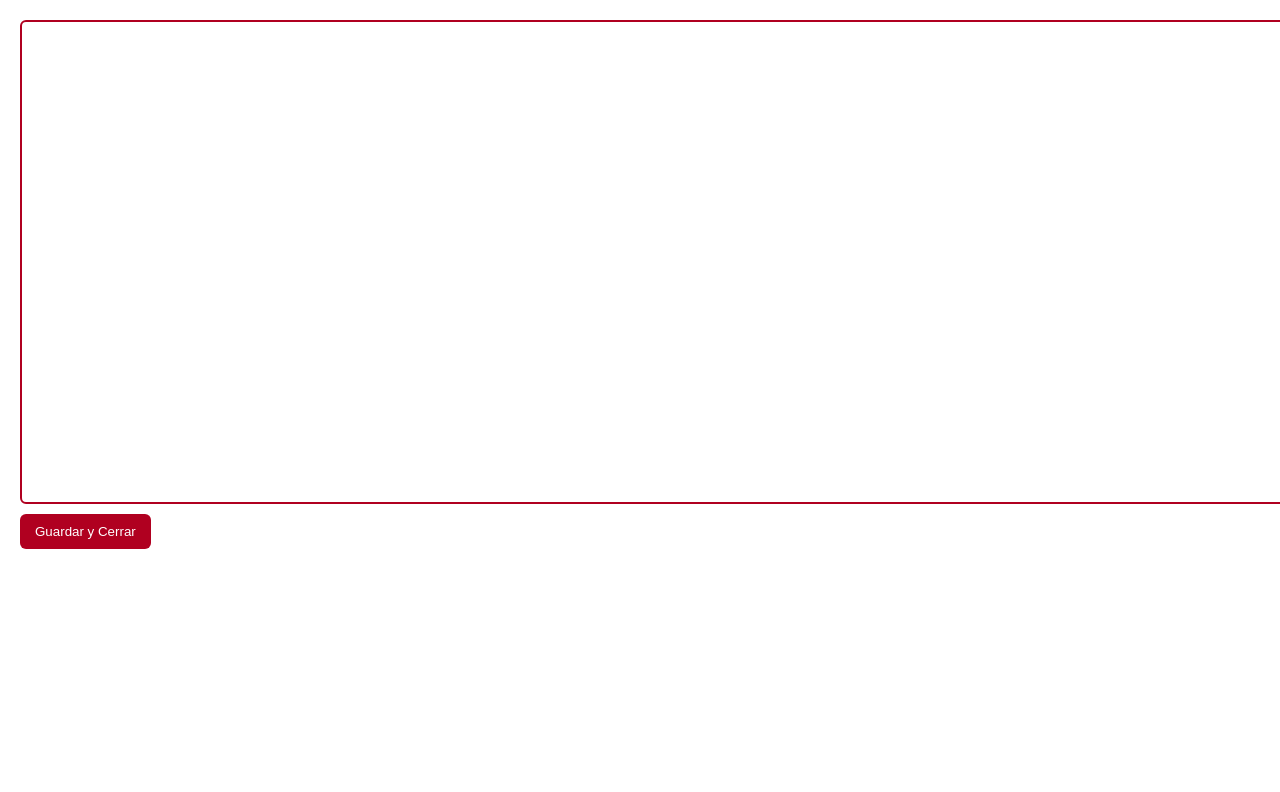
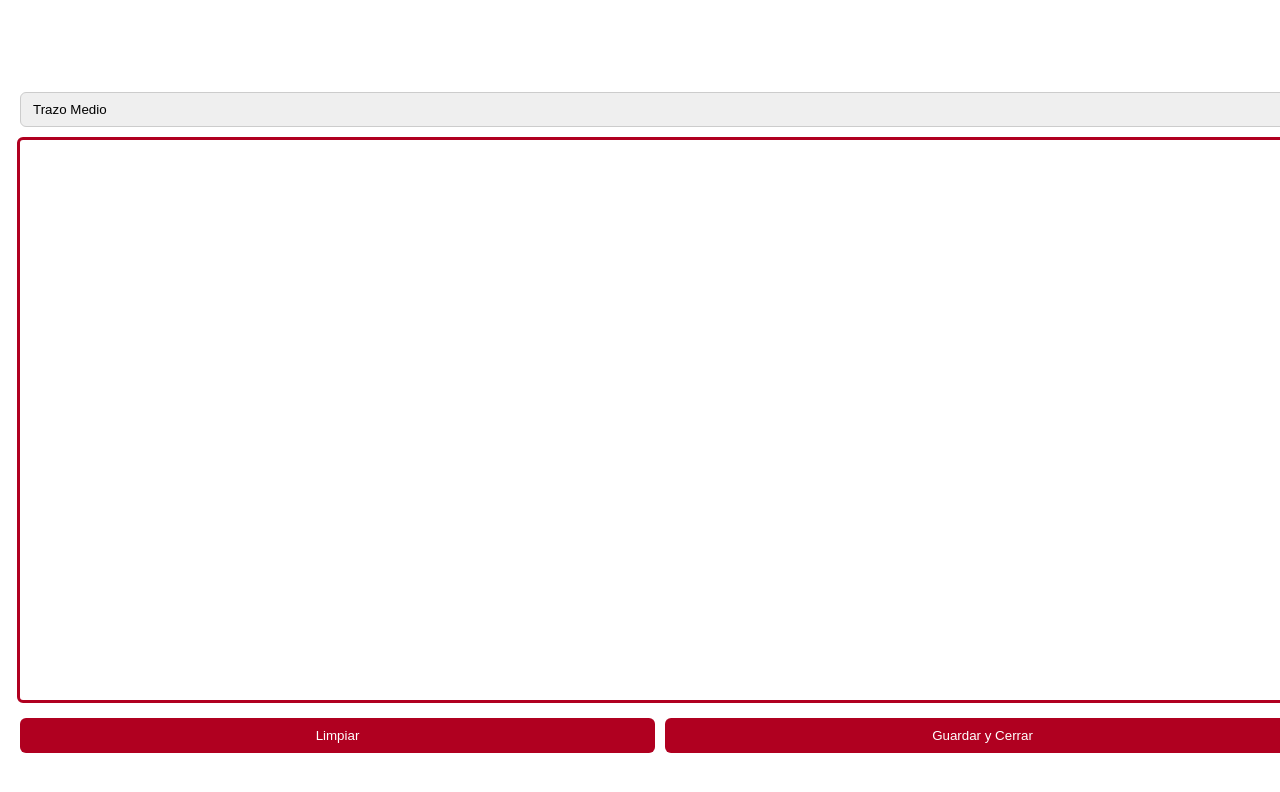
Before and after one commit to jimenezpedroyesidh-gif/informe-tecnico-UFPS, a plain HTML site: page index.html in a window 1280 px wide. Both pictures are taken after a click on the button "Expandir Firma". Shown: the part 1252-2044 px from the top of the page. Drawn offline with nearby package versions, Linux system fonts and the light colour scheme.

Commit message:
index.html

```diff
--- a/index.html
+++ b/index.html
@@ -227,28 +227,145 @@ function cargarImagen(event, signaturePad){
 }
 
 function expandirFirma(id){
+
     const canvasOriginal = document.getElementById(id);
+
     const overlay = document.createElement("div");
     overlay.className = "fullscreen-canvas";
+    overlay.style.display = "flex";
+    overlay.style.flexDirection = "column";
+    overlay.style.justifyContent = "center";
+    overlay.style.alignItems = "center";
+
+    // Mensaje orientación
+    const mensaje = document.createElement("div");
+    mensaje.innerHTML = "Para mejor precisión, use modo horizontal o lápiz digital.";
+    mensaje.style.fontWeight = "bold";
+    mensaje.style.color = "#b00020";
+    mensaje.style.marginBottom = "10px";
+    overlay.appendChild(mensaje);
+
+    // Selector grosor
+    const selectorGrosor = document.createElement("select");
+    selectorGrosor.innerHTML = `
+        <option value="1">Trazo Fino</option>
+        <option value="2" selected>Trazo Medio</option>
+        <option value="3">Trazo Grueso</option>
+    `;
+    selectorGrosor.style.marginBottom = "10px";
+    overlay.appendChild(selectorGrosor);
+
     const nuevoCanvas = document.createElement("canvas");
+    nuevoCanvas.style.width = "100%";
+    nuevoCanvas.style.height = "70vh";
+    nuevoCanvas.style.border = "3px solid #b00020";
+    nuevoCanvas.style.background = "white";
     overlay.appendChild(nuevoCanvas);
-    const btn = document.createElement("button");
-    btn.innerText = "Guardar y Cerrar";
-    overlay.appendChild(btn);
+
+    const botones = document.createElement("div");
+    botones.style.display = "flex";
+    botones.style.width = "100%";
+    botones.style.gap = "10px";
+    botones.style.marginTop = "10px";
+
+    const btnLimpiar = document.createElement("button");
+    btnLimpiar.innerText = "Limpiar";
+    btnLimpiar.style.flex = "1";
+
+    const btnCerrar = document.createElement("button");
+    btnCerrar.innerText = "Guardar y Cerrar";
+    btnCerrar.style.flex = "1";
+
+    botones.appendChild(btnLimpiar);
+    botones.appendChild(btnCerrar);
+    overlay.appendChild(botones);
+
     document.body.appendChild(overlay);
-    const firmaGrande = new SignaturePad(nuevoCanvas);
-    btn.onclick = function(){
-        const img = firmaGrande.toDataURL();
+
+    // DPI alta resolución
+    const ratio = Math.max(window.devicePixelRatio || 1, 1);
+    nuevoCanvas.width = nuevoCanvas.offsetWidth * ratio;
+    nuevoCanvas.height = nuevoCanvas.offsetHeight * ratio;
+    nuevoCanvas.getContext("2d").scale(ratio, ratio);
+
+    let firmaGuardada = false;
+
+    const firmaGrande = new SignaturePad(nuevoCanvas,{
+        minWidth:1,
+        maxWidth:2.5,
+        throttle:0,
+        velocityFilterWeight:0.6
+    });
+
+    // Stylus detection
+    nuevoCanvas.addEventListener("pointerdown", function(e){
+        if(e.pointerType === "pen"){
+            mensaje.innerHTML = "Modo lápiz detectado ✍ Precisión máxima activada";
+        }
+    });
+
+    // Selector grosor dinámico
+    selectorGrosor.addEventListener("change", function(){
+        const valor = parseFloat(this.value);
+        firmaGrande.minWidth = valor;
+        firmaGrande.maxWidth = valor + 1.5;
+    });
+
+    // Bloqueo orientación horizontal
+    if (screen.orientation && screen.orientation.lock) {
+        screen.orientation.lock("landscape").catch(()=>{});
+    }
+
+    // Evitar doble firma accidental
+    btnCerrar.onclick = function(){
+
+        if(firmaGuardada){
+            alert("La firma ya fue guardada.");
+            return;
+        }
+
+        if(firmaGrande.isEmpty()){
+            alert("Debe realizar la firma antes de guardar.");
+            return;
+        }
+
+        firmaGuardada = true;
+
+        const img = firmaGrande.toDataURL("image/png");
+
         const ctx = canvasOriginal.getContext("2d");
         const image = new Image();
         image.onload = function(){
             ctx.clearRect(0,0,canvasOriginal.width,canvasOriginal.height);
             ctx.drawImage(image,0,0,canvasOriginal.width,canvasOriginal.height);
+        };
+        image.src = img;
+
+        if (screen.orientation && screen.orientation.unlock) {
+            screen.orientation.unlock();
         }
-        image.src = img;
+
         document.body.removeChild(overlay);
+    };
+
+    btnLimpiar.onclick = function(){
+        firmaGrande.clear();
+        firmaGuardada = false;
+    };
+
+    // Detectar orientación actual
+    function verificarOrientacion(){
+        if(window.innerHeight > window.innerWidth){
+            mensaje.style.display = "block";
+        } else {
+            mensaje.style.display = "none";
+        }
     }
+
+    verificarOrientacion();
+    window.addEventListener("resize", verificarOrientacion);
 }
+
 
 function generarPDF(){
 
```
